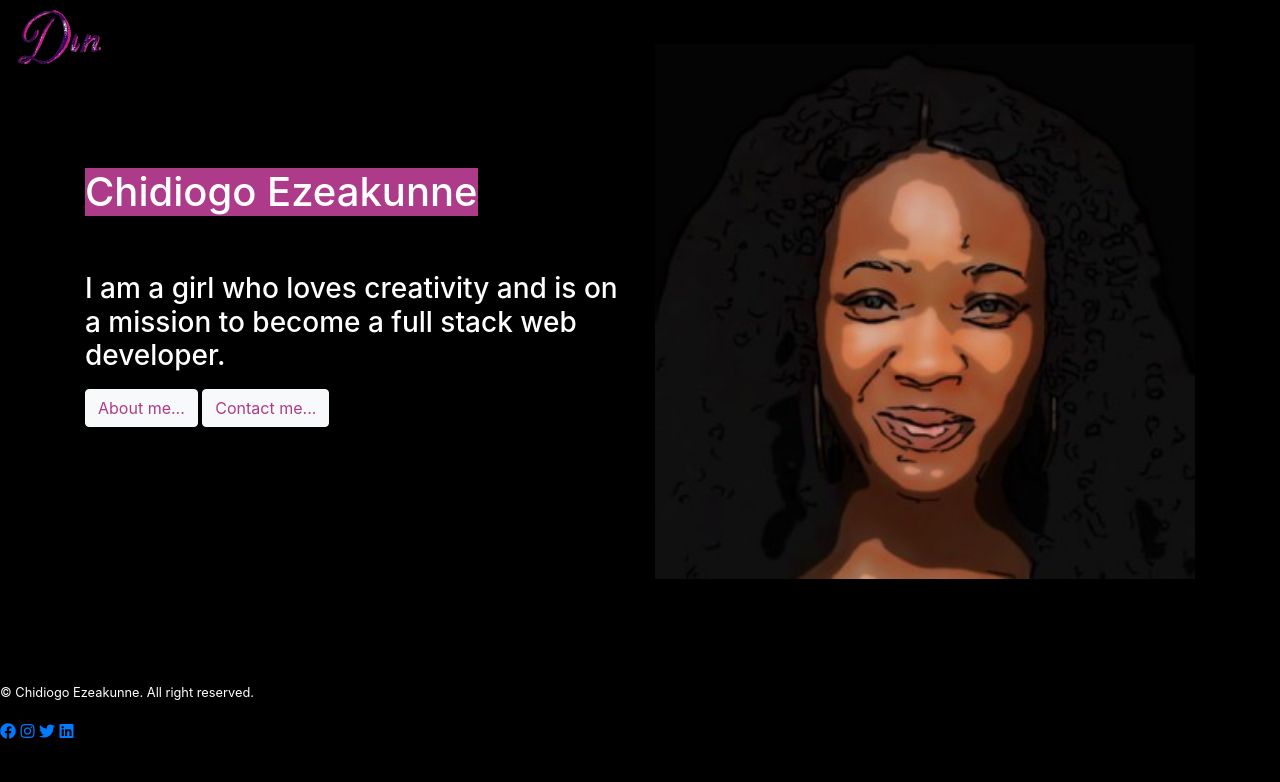
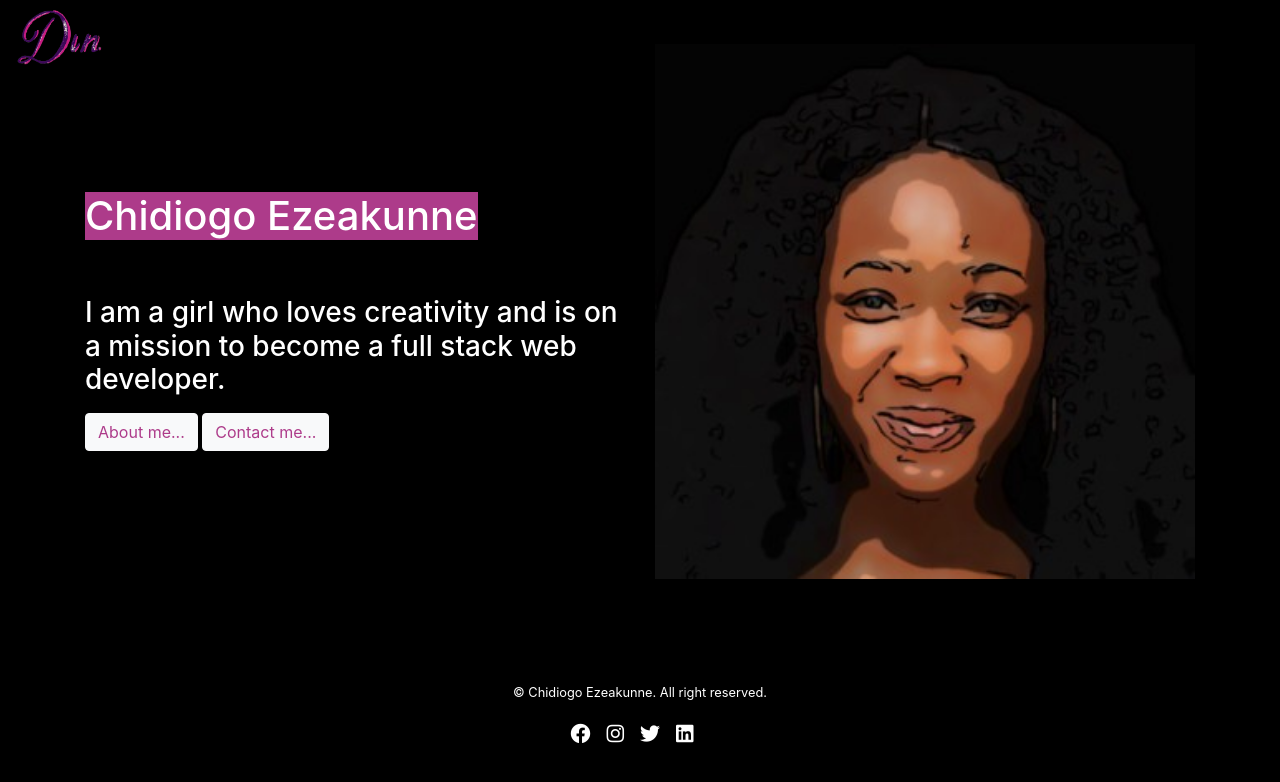
Before and after one commit to chidiogo-akunne/My-Portfolio, a website: page index.html in a window 1280 px wide. Drawn offline with Linux system fonts and the light colour scheme.

Commit message:
style footer

```diff
--- a/assets/css/style.css
+++ b/assets/css/style.css
@@ -26,3 +26,22 @@ body {
     color: #fff;
     border-color: #ad3b8a;
 }
+
+.footer-icon{
+    display: flex;
+    justify-content: center;
+    font-size: 20px;
+}
+
+.social-icon{
+    color: #fff;
+}
+
+.social-icon:focus,
+.social-icon:hover{
+    color: #ad3b8a;
+}
+
+.footer-p{
+    text-align: center;
+}
--- a/index.html
+++ b/index.html
@@ -22,7 +22,7 @@
             <article>
                 <div class="container">
                     <div class="row">
-                    <div class="col col-xs-12 col-md-6 mt-4">
+                    <div class="col col-xs-12 col-md-6 mt-5">
                         <h1 class="index-h1">Chidiogo Ezeakunne</h1>
                         <h3 class="mt-5 mb-3">I am a girl who loves creativity and is on a mission to become a full stack web developer.</h3>
                         <a href="about.html" class="btn btn-light">About me...</a>
@@ -36,12 +36,12 @@
             </article>
         </main>
         <footer>
-            <p><small class="center">&copy Chidiogo Ezeakunne. All right reserved.</small></p>
-            <span>
-            <a href="#"><i class="fab fa-facebook social-icon"></i></a>
-            <a href="#"><i class="fab fa-instagram social-icon"></i></a>
-            <a href="#"><i class="fab fa-twitter social-icon"></i></a>
-            <a href="#"><i class="fab fa-linkedin social-icon"></i></a>
+            <p class="footer-p mb-3"><small>&copy Chidiogo Ezeakunne. All right reserved.</small></p>
+            <span class="footer-icon">
+            <a href="#"><i class="fab fa-facebook social-icon pr-3"></i></a>
+            <a href="#"><i class="fab fa-instagram social-icon pr-3"></i></a>
+            <a href="#"><i class="fab fa-twitter social-icon pr-3"></i></a>
+            <a href="#"><i class="fab fa-linkedin social-icon pr-3"></i></a>
             </span>
         </footer>
 
```
